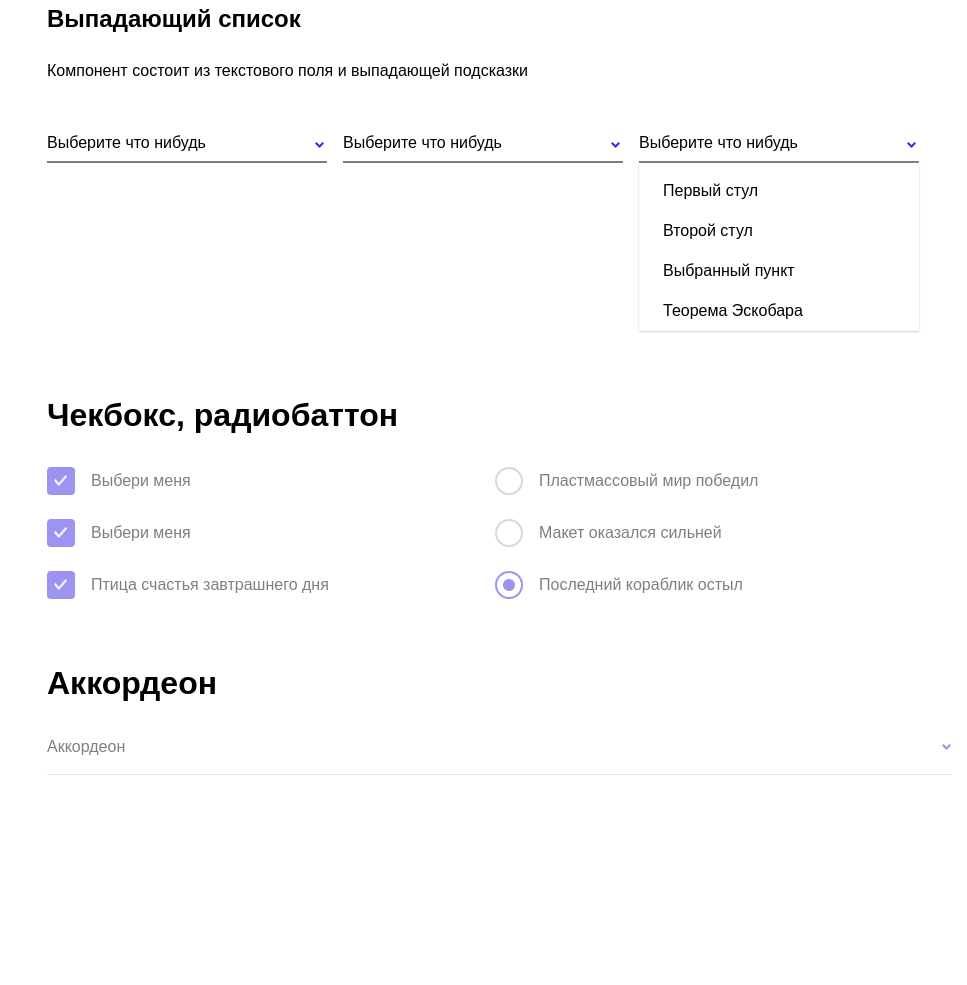
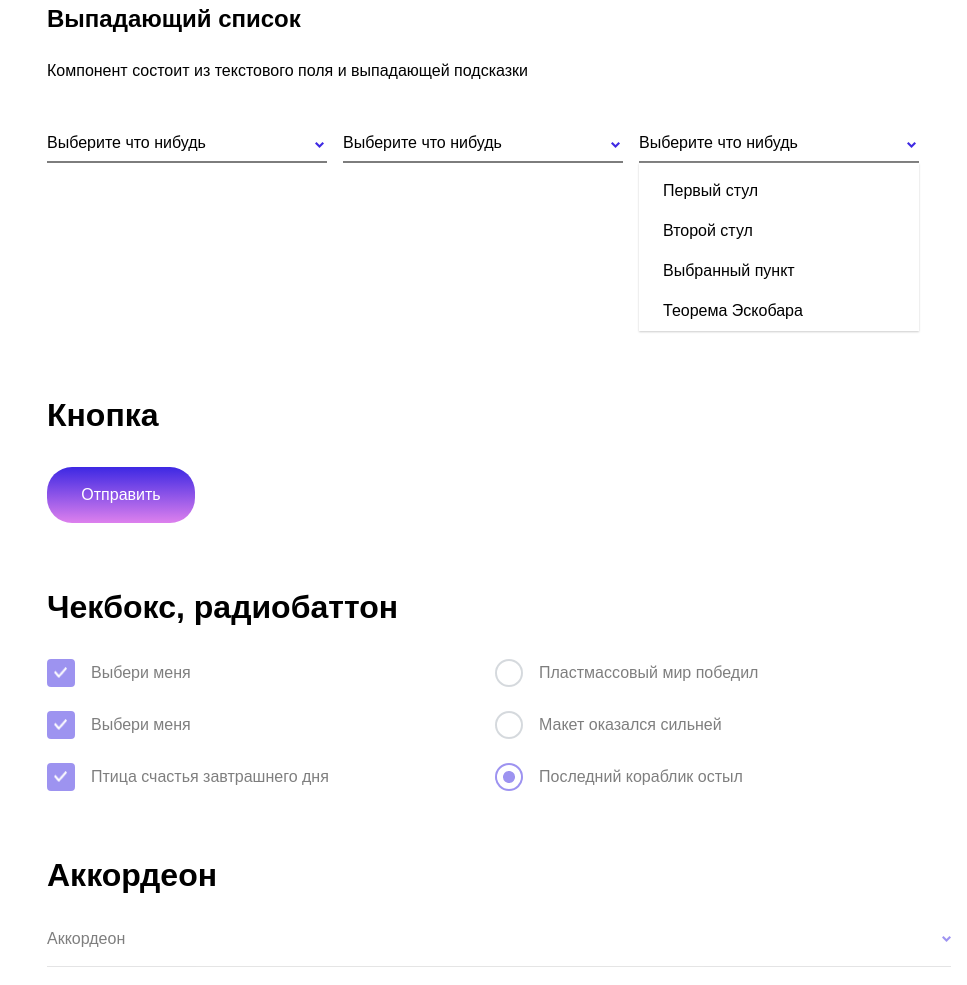
Before and after one commit to SkolandHati/LandingForMake, a website built with webpack: page src/index.html in a window 1280 px wide. Shown: the part 3031-4016 px from the top of the page, without its empty margins (313-1280 px from the left). Before the commit the page ends 3838 px from the top, so only its background shows below. Built offline with nearby package versions, Linux system fonts and the light colour scheme; files whose address does not match are found by name.

Commit message:
update project

```diff
--- a/src/index.html
+++ b/src/index.html
@@ -262,6 +262,19 @@
                 </section>
 
                 <section class="section-six">
+                    <h2 class="title title_h2">Кнопка</h2>
+
+                    <div class="container-buttons">
+                        <button>
+                            <span class="text_md">
+                                Отправить
+                            </span>
+                        </button>
+                    </div>
+
+                </section>
+
+                <section class="section-seven">
                     <h2 class="title title_h2">Чекбокс, радиобаттон</h2>
 
                     <div class="radio-buttons-checkboxes">
@@ -304,7 +317,7 @@
 
                 </section>
 
-                <section class="section-seven">
+                <section class="section-eight">
                     <h2 class="title title_h2">Аккордеон</h2>
 
                     <div class="accordion">
--- a/src/style/scss/main.scss
+++ b/src/style/scss/main.scss
@@ -233,6 +233,26 @@ h1,h2,h3,h4,h5,p,ul,ol {
     margin: 64px 0 32px 0;
   }
 
+  button{
+    color: white;
+    width: 148px;
+    height: 56px;
+    border-radius: 25px;
+    border: none;
+    background: linear-gradient(#3D28E3,#DD80ED);
+
+    span{
+      width: 84px;
+      height: 24px;
+    }
+  }
+}
+
+.section-seven{
+  .title{
+    margin: 64px 0 32px 0;
+  }
+
   .radio-buttons-checkboxes{
     @include grid(7, minmax(60px, 80px), 32px);
 
@@ -381,7 +401,7 @@ h1,h2,h3,h4,h5,p,ul,ol {
   }
 }
 
-.section-seven{
+.section-eight{
 
   .title{
     margin: 64px 0 32px 0;
```
